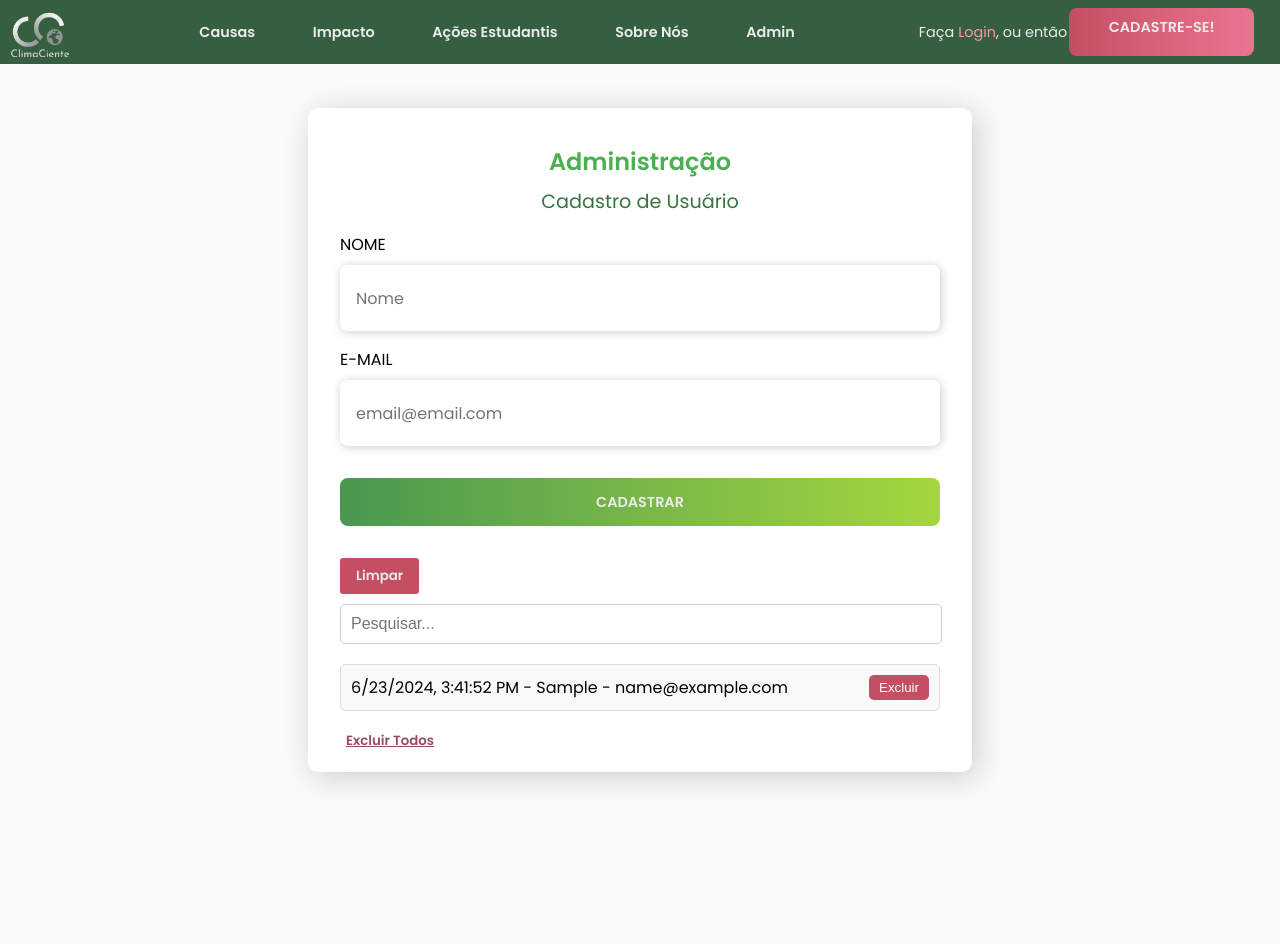
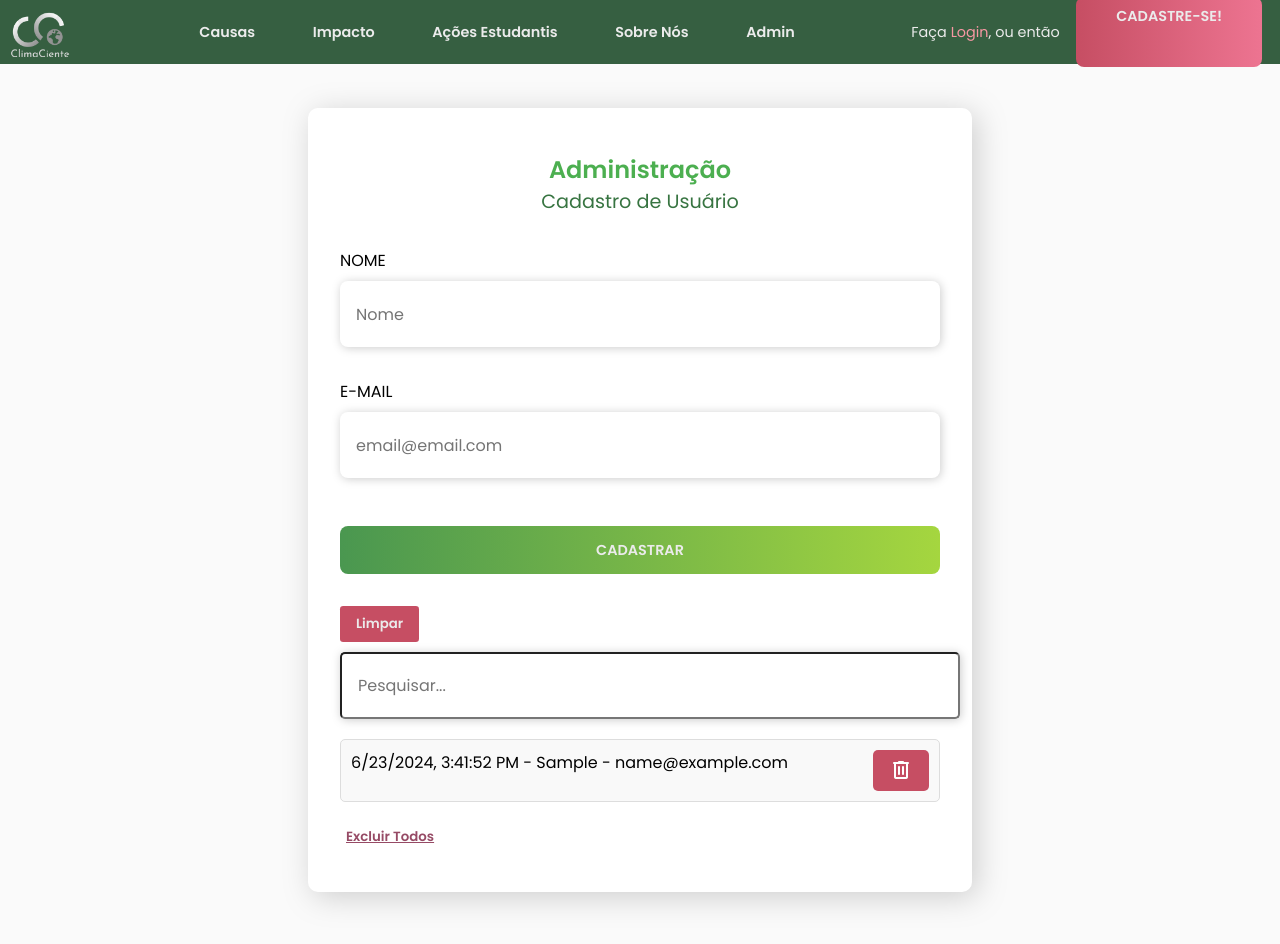
Before and after one commit to MathVictor/Projeto_Final_Front_ed, a plain HTML site: page admin.html in a window 1280 px wide. Both pictures are taken after typing "Sample", "name@example.com" into the empty fields and a click on the button "CADASTRAR". Before the commit the page ends 830 px from the top, so only its background shows below. Drawn offline with nearby package versions, Linux system fonts and the light colour scheme.

Commit message:
Css quase pronto guys

```diff
--- a/adminteste.css
+++ b/admin.css
@@ -13,90 +13,6 @@ body {
     flex-direction: column;
     align-items: center;
     font-family: 'Poppins', sans-serif;
-}
-
-header {
-    z-index: 4;
-    position: fixed;
-    height: 4rem;
-    width: 100%;
-    top: 0;
-    padding-right: 8%;
-    padding-left: 8%;
-    background-color: #365F41;
-    display: flex;
-    align-items: center;
-    justify-content: space-between;
-}
-
-.header_logo {
-    height: 5rem;
-    width: auto;
-}
-
-.header_menu {
-    flex: 4;
-    display: flex;
-    align-items: center;
-    justify-content: center;
-    height: 100%;
-    font-family: 'Poppins';
-    font-weight: 700;
-    font-size: 0.9rem;
-    line-height: 22px;
-    text-align: center;
-    color: rgba(235, 235, 235, 1);
-}
-
-.header_menu li {
-    height: 100%;
-    margin-right: 1.5vw;
-    padding-right: 1.5vw;
-    padding-left: 1.5vw;
-    display: flex;
-    align-items: center;
-    justify-content: center;
-}
-
-.header_menu li:hover {
-    background-color: #518860;
-}
-
-.header_login {
-    flex: 2;
-    display: flex;
-    flex-direction: row;
-    font-family: 'Poppins';
-    line-height: 22px;
-    text-align: center;
-    align-items: center;
-    justify-content: center;
-    gap: 0.1rem;
-}
-
-.header_login_text {
-    font-size: 0.9rem;
-    font-weight: 400;
-    color: rgba(235, 235, 235, 1);
-}
-
-.header_login_text span {
-    color: #F798A3;
-}
-
-.register_button {
-    height: 2rem;
-    width: 12vw;
-    padding: 0.5rem 1rem;
-    background: rgb(198, 78, 99);
-    background: linear-gradient(90deg, rgba(198, 78, 99, 1) 0%, rgba(237, 116, 145, 1) 100%);
-    font-family: 'Poppins';
-    font-weight: 700;
-    font-size: 0.9rem;
-    line-height: 22px;
-    text-align: center;
-    color: rgba(235, 235, 235, 1);
-    border-radius: 0.5rem;
 }
 
 .container {
@@ -124,7 +40,7 @@ header {
     padding-left: 1rem;
     filter: drop-shadow(1px 1px 5px #00000034);
 
-    margin-bottom: 1rem;
+    margin-bottom: 2rem;
 
     font-family: 'Poppins';
     font-size: 1rem;
@@ -133,7 +49,8 @@ header {
 }
 .page-title {
     text-align: center;
-    margin-bottom: 0.5rem;
+    margin-bottom: 0px;
+    margin-top: 1.5rem;
     font-size: 24px;
     color: #4CAF50;
     font-family: 'Poppins';
@@ -142,6 +59,7 @@ header {
 .page-subtitle{
     text-align: center;
     margin-top: 0px;
+    margin-bottom: 2rem;
     font-size: 1.2rem;
     font-family: 'Poppins';
     font-weight: 400;
@@ -155,7 +73,7 @@ form {
 }
 
 #cadastrar_bt{
-    margin-top: 3.125rem;
+    margin-top: 1rem;
     text-align: center;
 
     padding: 0.8rem 1rem 0.8rem 1rem;
@@ -175,7 +93,7 @@ form {
 }
 
 #cadastrar_bt:hover{
-    background: linear-gradient(90deg, #377441 0%, #64B847    100%);
+    background: linear-gradient(90deg, #64B847 0%, #C1F235    100%);
 }
 #limpar-campos{
     border-radius: 0.2rem;
@@ -216,7 +134,10 @@ form {
     border: none;
     border-radius: 5px;
     cursor: pointer;
-    padding: 5px 10px;
+    padding: 0.5rem 1rem 0.2rem 1rem;
+
+    font-family: 'Poppins';
+    font-weight: 700;
 }
 
 .user-list .delete-btn:hover {
@@ -228,9 +149,11 @@ form {
 }
 
 .search-container input {
-    width: calc(100% - 20px);
-    padding: 10px;
-    border: 1px solid #ccc;
+    width: 100%;
+    padding: 0.8rem 1rem 0.8rem 1rem;
+    filter: drop-shadow(1px 1px 5px #00000034);
+    padding: 1.2rem 0px 1.2rem 1rem;
+    font-family: 'Poppins';
     border-radius: 5px;
     font-size: 16px;
 }
@@ -241,4 +164,6 @@ form {
     font-weight: 700;
     text-decoration-line: underline;
     color: #964A65;
+    margin-top: 0.5rem;
+    margin-bottom: 1.5rem;
 }
--- a/admin.html
+++ b/admin.html
@@ -7,9 +7,12 @@
     <link rel="preconnect" href="https://fonts.googleapis.com">
     <link rel="preconnect" href="https://fonts.gstatic.com" crossorigin>
     <link href="https://fonts.googleapis.com/css2?family=Poppins:wght@400;600&display=swap" rel="stylesheet">
+    <link rel="stylesheet" href="https://fonts.googleapis.com/css2?family=Material+Symbols+Rounded:opsz,wght,FILL,GRAD@20..48,100..700,0..1,-50..200" />
     <meta charset="UTF-8">
     <meta name="viewport" content="width=device-width, initial-scale=1.0">
-    <link rel="stylesheet" href="adminteste.css">
+    <link rel="stylesheet" href="reset.css">
+    <link rel="stylesheet" href="admin.css">
+    <link rel="stylesheet" href="header.css">
     <style>
     </style>
 </head>
--- a/admin.js
+++ b/admin.js
@@ -34,8 +34,13 @@ document.addEventListener('DOMContentLoaded', function() {
         const li = document.createElement('li');
         li.textContent = `${usuario.dataEnvio} - ${usuario.nome} - ${usuario.email}`;
         const deleteBtn = document.createElement('button');
-        deleteBtn.textContent = 'Excluir';
+        const icon = document.createElement('span');
+        icon.classList.add('material-symbols-rounded');
+        icon.textContent = 'delete';
+
+        deleteBtn.appendChild(icon);
         deleteBtn.classList.add('delete-btn');
+
         deleteBtn.addEventListener('click', function() {
             excluirUsuario(usuario);
         });
--- /dev/null
+++ b/header.css
@@ -0,0 +1,100 @@
+header {
+    z-index: 4;
+    position: fixed;
+    height: 4rem;
+    width: 100%;
+    top: 0;
+
+    padding-right: 8%;
+    padding-left: 8%;
+
+    background-color: #365F41;
+
+    display: flex;
+    align-items: center;
+    justify-content: space-between;
+}
+
+.header_logo {
+    height: 5rem;
+    width: auto;
+}
+
+.header_menu {
+    flex: 4;
+    display: flex;
+    align-items: center;
+    justify-content: center;
+
+    height: 100%;
+
+    font-family: 'Poppins';
+    font-weight: 700;
+    font-size: 0.9rem;
+    line-height: 22px;
+    text-align: center;
+    color: rgba(235,235,235,1);
+}
+
+.header_menu li {
+    height: 100%;
+    margin-right: 1.5vw;
+    margin-right: 1.5vw;
+    padding-right: 1.5vw;
+    padding-left: 1.5vw;
+
+    display: flex;
+    align-items: center;
+    justify-content: center;
+}
+
+.header_menu li:hover {
+    background-color: #518860;
+}
+
+.header_login {
+    flex: 2;
+    display: flex;
+    flex-direction: row;
+    font-family: 'Poppins';
+
+    line-height: 22px;
+    text-align: center;
+
+    align-items: center;
+    justify-content: center;
+    gap: 0.1rem;
+}
+
+.header_login_text {
+    font-size: 0.9rem;
+    font-weight: 400;
+    color: rgba(235,235,235,1);
+}
+
+.header_login_text span {
+    color: #F798A3;
+}
+
+.register_button {
+    height: 2rem;
+    width: 12vw;
+
+    padding: 0.5rem 1rem 1.9rem 1rem;
+
+    background: rgb(198,78,99);
+    background: linear-gradient(90deg, rgba(198,78,99,1) 0%, rgba(237,116,145,1) 100%);
+
+    font-family: 'Poppins';
+    font-weight: 700;
+    font-size: 0.9rem;
+    line-height: 22px;
+    text-align: center;
+    color: rgba(235,235,235,1);
+    margin-left: .9375rem;
+
+    border-radius: 0.5rem;
+}
+.register_button:hover{
+    background: linear-gradient(90deg,#C64E63 0%, #F798A3 100%);
+}
--- a/style.css
+++ b/style.css
@@ -56,104 +56,6 @@
     background-color: #4A9750;
 
     align-items: stretch;
-}
-
-header {
-    z-index: 4;
-
-    position: fixed;
-    height: 4rem;
-    width: 100%;
-    top: 0;
-
-    padding-right: 8%;
-    padding-left: 8%;
-
-    background-color: #365F41;
-
-    display: flex;
-    align-items: center;
-    justify-content: space-between;
-}
-
-.header_logo {
-    height: 5rem;
-    width: auto;
-}
-
-.header_menu {
-    flex: 4;
-    display: flex;
-    align-items: center;
-    justify-content: center;
-
-    height: 100%;
-
-    font-family: 'Poppins';
-    font-weight: 700;
-    font-size: 0.9rem;
-    line-height: 22px;
-    text-align: center;
-    color: rgba(235,235,235,1);
-}
-
-.header_menu li {
-    height: 100%;
-    margin-right: 1.5vw;
-    margin-right: 1.5vw;
-    padding-right: 1.5vw;
-    padding-left: 1.5vw;
-
-    display: flex;
-    align-items: center;
-    justify-content: center;
-}
-
-.header_menu li:hover {
-    background-color: #518860;
-}
-
-.header_login {
-    flex: 2;
-    display: flex;
-    flex-direction: row;
-    font-family: 'Poppins';
-
-    line-height: 22px;
-    text-align: center;
-
-    align-items: center;
-    justify-content: center;
-    gap: 0.1rem;
-}
-
-.header_login_text {
-    font-size: 0.9rem;
-    font-weight: 400;
-    color: rgba(235,235,235,1);
-}
-
-.header_login_text span {
-    color: #F798A3;
-}
-
-.register_button {
-    height: 2rem;
-    width: 12vw;
-
-    padding: 0.5rem 1rem 0.5rem 1rem;
-
-    background: rgb(198,78,99);
-    background: linear-gradient(90deg, rgba(198,78,99,1) 0%, rgba(237,116,145,1) 100%);
-
-    font-family: 'Poppins';
-    font-weight: 700;
-    font-size: 0.9rem;
-    line-height: 22px;
-    text-align: center;
-    color: rgba(235,235,235,1);
-
-    border-radius: 0.5rem;
 }
 
 .banner {
```
Also changed, not shown: index.html (+2 -0 lines), assets/icons/excluir_ico.svg (added).
